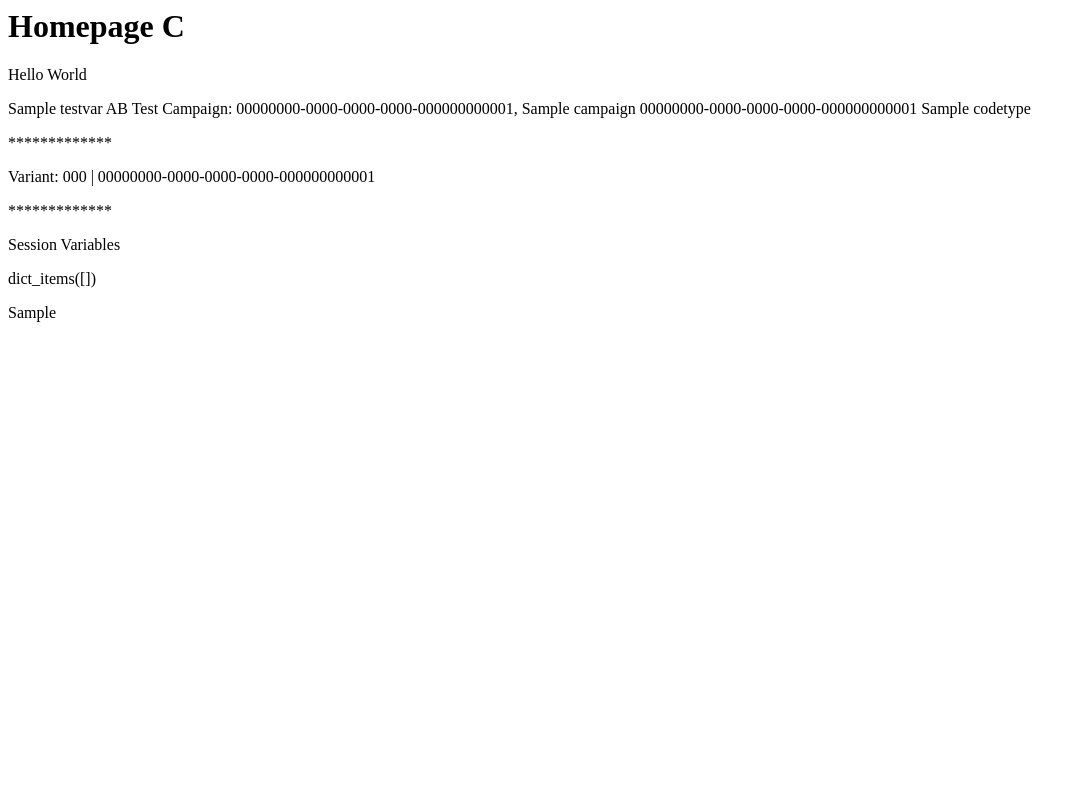
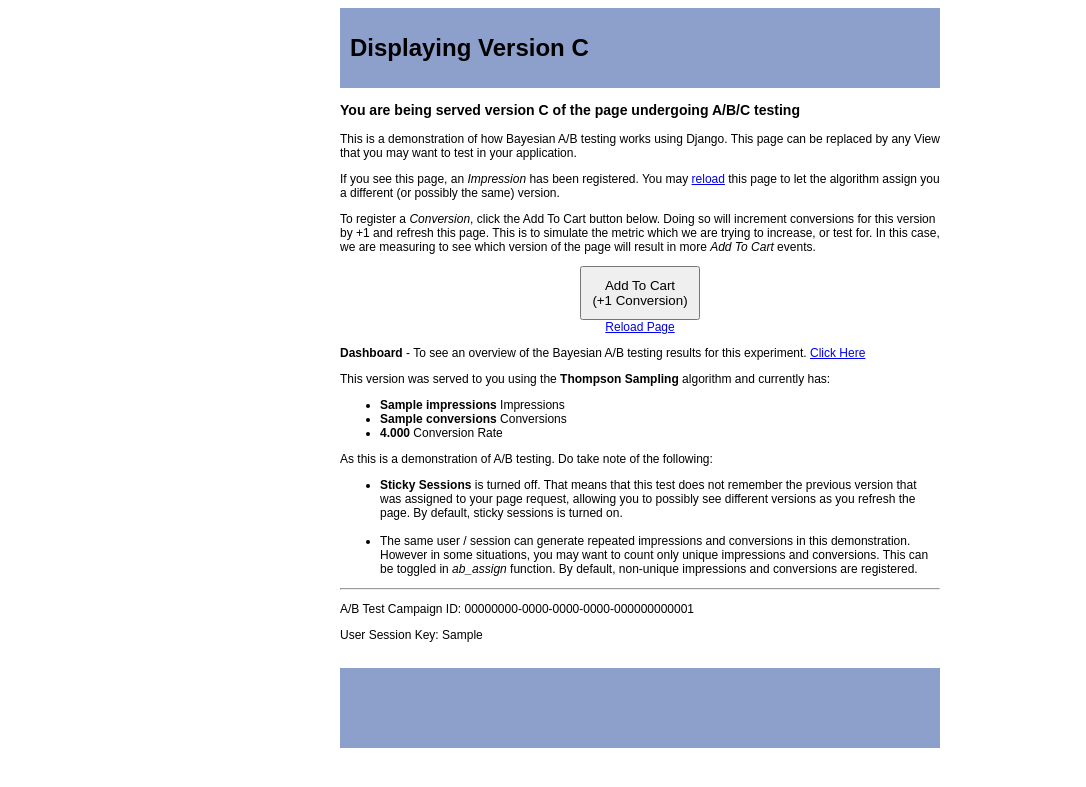
Before and after one commit to royhzq/bayesian-ab-django, a Django app: template bayesian_ab/abtest/templates/abtest/homepage_C.html in a window 1280 px wide. Shown: the top 787 px of the page, without its empty margins (0-1086 px from the left). Run offline with Django 3.2, Linux system fonts and the light colour scheme; tables that the repository leaves empty hold one stand-in row (values such as "Sample post"); the template is opened without the code that fills it: values that come from a table or form of the project are taken from there, most other values are stand-ins (such as "Sample title", 1, 10 or a date in 2020); data that the repository does not hold is empty; some libraries are stand-ins or nearby versions.

Commit message:
- Updated variant templates

```diff
--- a/bayesian_ab/abtest/templates/abtest/base.html
+++ b/bayesian_ab/abtest/templates/abtest/base.html
@@ -22,6 +22,9 @@
         header {
             padding: 10px 10px 10px 10px;
         }
+        footer {
+            padding: 10px 10px 10px 10px;
+        }
         table {
           border-collapse: collapse;
         }
@@ -30,6 +33,10 @@
           padding: 10px;
           text-align: center;
           border: 1px solid black;
+        }
+        .add-to-cart {
+            padding: 10px;
+            cursor: pointer;
         }
         .container {
             max-width: 600px;
@@ -75,9 +82,11 @@
 
         {% endblock %}
         </main>
+        {% block footer %}
         <footer>
 
         </footer>
+        {% endblock %}
     </div>
 
 </body>
--- a/bayesian_ab/abtest/templates/abtest/dashboard.html
+++ b/bayesian_ab/abtest/templates/abtest/dashboard.html
@@ -22,7 +22,7 @@
 </strong><br>
 </p>
 </div>
-<div class= "center"
+<div class= "center">
 <p>Thompson Sampling algorithm used to determine variant assigned</p>
 </div>
 <hr>
--- a/bayesian_ab/abtest/templates/abtest/homepage_C.html
+++ b/bayesian_ab/abtest/templates/abtest/homepage_C.html
@@ -1,23 +1,55 @@
-<h1>Homepage C</h1>
+{% extends 'abtest/base.html' %}
+{% block header %}
+<header style="background-color: #8da0cb">
+  <h1>Displaying Version C</h1>
+</header>
+{% endblock %}
+{% block content %}
+<h3>You are being served version C of the page undergoing A/B/C testing </h3>
 <p>
-    Hello World
+    This is a demonstration of how Bayesian A/B testing works using Django. This page can be replaced by any View that you may want to test in your application.
 </p>
-{{ testvar }}
 
-{{ campaign }}
-{{ campaign.code }} {{ codetype }}
-<p>*************</p>
-{% for v in variants %}
-    {{ v }}
-    <p>*************</p>
-{% endfor %}
-
-<p>Session Variables</p>
 <p>
-    {{ request.session.items }}
+    If you see this page, an <em>Impression</em> has been registered. You may <a href="/">reload</a> this page
+    to let the algorithm assign you a different (or possibly the same) version.
 </p>
-<p>{{ session_key }}</p>
-
+<p>
+    To register a <em>Conversion</em>, click the Add To Cart button below. Doing so will increment conversions for this version by +1 and refresh this page. This is to simulate the metric which we are trying to increase, or test for. In this case, we are measuring to see which version of the page will result in more <i>Add To Cart</i> events.
+</p>
+<div class="center">
+  <button class="add-to-cart" onclick="addToCart();">Add To Cart <br> (+1 Conversion)</button>
+</div>
+<div class="center">
+    <a href="/">Reload Page</a>
+</div>
+<p>
+    <strong>Dashboard</strong> - To see an overview of the Bayesian A/B testing results for this experiment. <a href="/dashboard">Click Here</a>
+</p>
+<p>
+  This version was served to you using the <strong>Thompson Sampling</strong> algorithm and currently has:
+</p>
+<ul>
+    <li><strong>{{ assigned_variant.impressions }}</strong> Impressions</li>
+    <li><strong>{{ assigned_variant.conversions }}</strong> Conversions</li>
+    <li><strong>{{ assigned_variant.conversion_rate|floatformat:3 }}</strong> Conversion Rate</li>
+</ul>
+<p>
+    As this is a demonstration of A/B testing. Do take note of the following:
+</p>
+<ul>
+    <li>
+        <strong>Sticky Sessions</strong> is turned off. That means that this test does not remember the previous version that was assigned to your page request, allowing you to possibly see different versions as you refresh the page. By default, sticky sessions is turned on.
+    </li>
+    <br>
+    <li>
+        The same user / session can generate repeated impressions and conversions in this demonstration. However in some situations, you may want to count only unique impressions and conversions. This can be toggled in <i>ab_assign</i> function. By default, non-unique impressions and conversions are registered.
+    </li>
+</ul>
+<hr>
+<p>A/B Test Campaign ID: {{ campaign.code }}</p>
+<p>User Session Key: {{ session_key }}</p>
+<br>
 <script>
 
 function getCookie (name) {
@@ -30,7 +62,6 @@ function getCookie (name) {
       .shift()
   }
 }
-
 function submitResponseAB(campaign_code, variant_code, register_impression, register_conversion, params){
 
   params = typeof params !== 'undefined' ? params : {};
@@ -55,9 +86,18 @@ function submitResponseAB(campaign_code, variant_code, register_impression, regi
     })
   )
 }
+function addToCart() {
+    submitResponseAB('{{ campaign.code }}', 'C', false, true);
+    window.location.href = "/";
+}
+
 console.log('Submitting Response')
 submitResponseAB('{{ campaign.code }}', 'C', true, false)
-if (Math.random() > (1-0.1)) {
-    submitResponseAB('{{ campaign.code }}', 'C', false, true)
-}
+
 </script>
+{% endblock %}
+{% block footer %}
+<footer style="background-color: #8da0cb">
+  <h1>&nbsp;</h1>
+</footer>
+{% endblock %}
--- a/bayesian_ab/abtest/utils.py
+++ b/bayesian_ab/abtest/utils.py
@@ -48,7 +48,7 @@ def ab_assign(request, campaign, default_template, sticky_session=True, algo='th
     request.session[code]['html_template'] = assigned_variant['html_template']
     request.session.modified = True
 
-    return assigned_variant['html_template']
+    return assigned_variant
 
 def epsilon_greedy(variant_vals, eps=0.1):
 
```
Also changed, not shown: bayesian_ab/abtest/templates/abtest/homepage_A.html (+50 -20 lines), bayesian_ab/abtest/templates/abtest/homepage_B.html (+34 -40 lines), bayesian_ab/abtest/views.py (+10 -9 lines).
